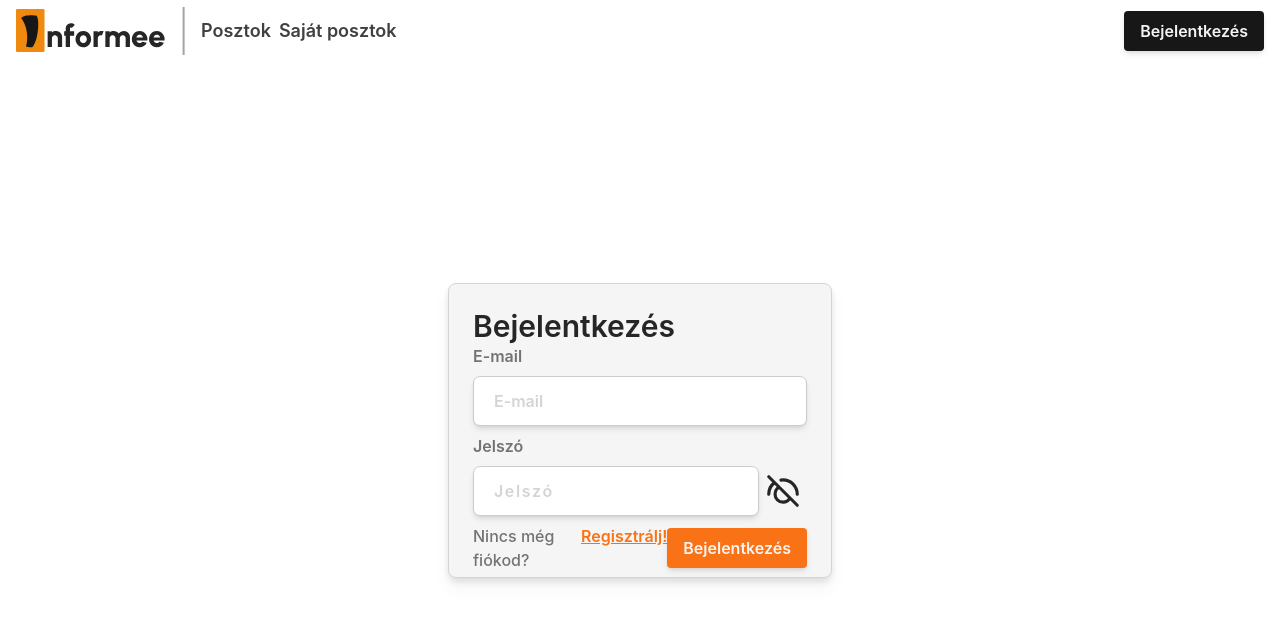
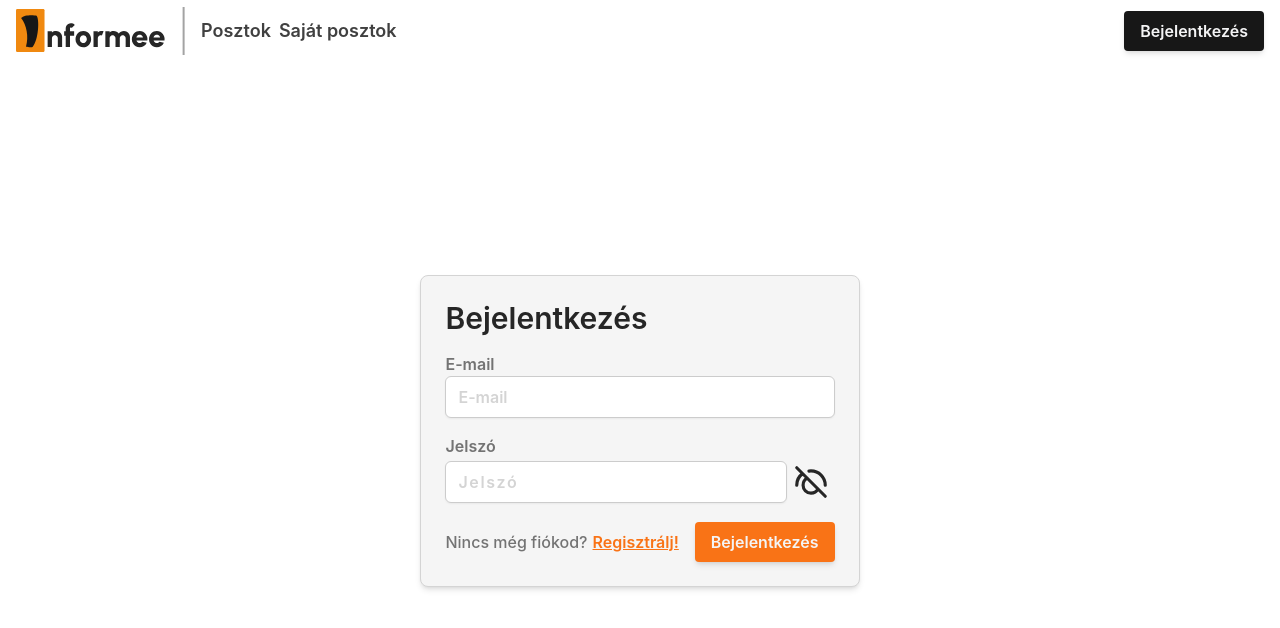
Before and after one commit to WR0NGTH3HU4/Informee, a Vue app: page /Login in a window 1280 px wide. Shown: the top 628 px of the page. Built offline with nearby package versions, Linux system fonts and the light colour scheme; what tailwindcss-animated would draw is missing.

Commit message:
szebb login page

```diff
--- a/src/components/Input.vue
+++ b/src/components/Input.vue
@@ -1,51 +1,37 @@
 <script setup lang="ts">
 import { getAllJSDocTags } from 'typescript';
 import { defineProps } from 'vue';
-const props = defineProps(['modelValue','type']);
-const emit= defineEmits();
+
+const props = defineProps(['modelValue', 'type']);
+const emit = defineEmits();
 const updateModel = (event: Event) => {
   emit('update:modelValue', (event.target as HTMLInputElement).value);
-}
+};
+</script>
 
-</script>
 <template>
-  <input :type="type" name="" class="mezo" id="alap" placeholder="Placeholder" @input="updateModel">
+  <input class="border border-neutral-300 rounded-md px-3 py-2 shadow-sm" :type="type" name="" id="alap" placeholder="Placeholder" @input="updateModel" />
 </template>
 
-
-
-
 <style scoped>
-.mezo {
-width: 50%;
-padding: 12px 20px;
-margin: 8px 0;
-display: inline-block;
-border: 1px solid #ccc;
-border-radius: 7px;
-box-sizing: border-box;
-box-shadow: 0 4px 6px -1px rgb(0 0 0 / 0.1), 0 2px 4px -2px rgb(0 0 0 / 0.1);
-}
-input[type="text"]:disabled {
-background: #E5E5E5;
+input[type='text']:disabled {
+  background: #e5e5e5;
 }
 ::placeholder {
-color: #D4D4D4;
-
+  color: #d4d4d4;
 }
-input[type="text"]:disabled::placeholder {
-color: #A3A3A3;
+input[type='text']:disabled::placeholder {
+  color: #a3a3a3;
 }
 input:focus {
   outline: none !important;
-border-color: #FB923C;
+  border-color: #fb923c;
   transition: border-color 0.3s ease;
 }
 
-input:not(:focus){
+input:not(:focus) {
   outline: none !important;
   border-color: #ccc;
   transition: border-color 0.3s ease;
 }
-
 </style>
--- a/src/views/Login.vue
+++ b/src/views/Login.vue
@@ -39,10 +39,10 @@
     })
 </script>
 <template>
-    <div class="FullPage">
-        <div class="loginWindow">
-            <div class="TitleContainer">
-                <h1 class="Title" id="Title">Bejelentkezés</h1>
+    <main class="flex justify-center items-center h-full">
+        <div class="flex flex-col p-6 bg-neutral-100 shadow-md justify-between items-center content-center border border-neutral-300 rounded-lg gap-4">
+            <div class="w-full flex justify-start">
+                <h1 class="text-neutral-800 text-3xl" id="Title">Bejelentkezés</h1>
             </div>
             <div class="InputContainer">
                 <h3 class="inputName">E-mail</h3>
@@ -60,36 +60,16 @@
                     </div>
                 </div>
             </div>
-            <div class="GoToPages">
+            <div class="flex flex-row justify-between content-center items-center w-full gap-4">
                 <h5 class="text-neutral-500 font-medium flex flex-row">Nincs még fiókod?<RouterLink to="/Registration"><h5 class="text-orange-500 underline" id="Reg">Regisztrálj!</h5></RouterLink></h5>
                 <Button text="Bejelentkezés" type="primary" @click.prevent="onLogIn"></Button>
             </div>
         </div>
-    </div>
+    </main>
 </template>
 <style scoped lang="scss">
-
-    .FullPage{
-        @apply flex flex-col justify-center content-center items-center h-screen
-    }
-    .loginWindow{
-        @apply rounded-lg  border-neutral-300 bg-neutral-100 drop-shadow-lg flex flex-col justify-between items-center content-center;
-        width: 30%;
-        height: 40%;
-        border-width: 1px;
-        padding: 1.5rem;
-    }
-    .TitleContainer{
-        @apply w-full flex justify-start;
-    }
     .InputContainer{
         @apply w-full flex flex-col justify-center content-center
-    }
-    .GoToPages{
-        @apply flex flex-row justify-between content-center items-center w-full
-    }
-    .Title{
-        @apply text-neutral-800 text-3xl;
     }
     .inputName{
         @apply text-neutral-500
```
Also changed, not shown: .prettierrc.json, 1 other file (tests, documents, lock files or other folders). Lines whose indentation alone changed are shown as unchanged.
